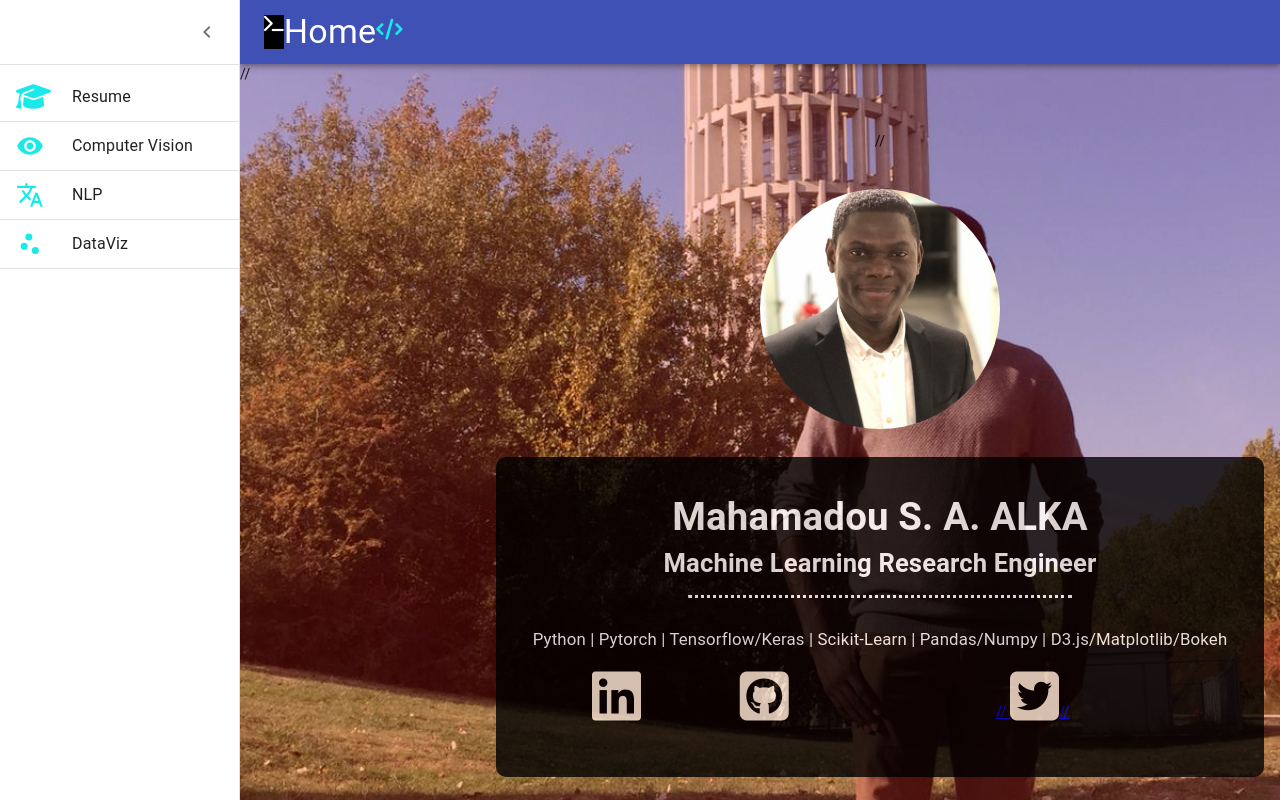
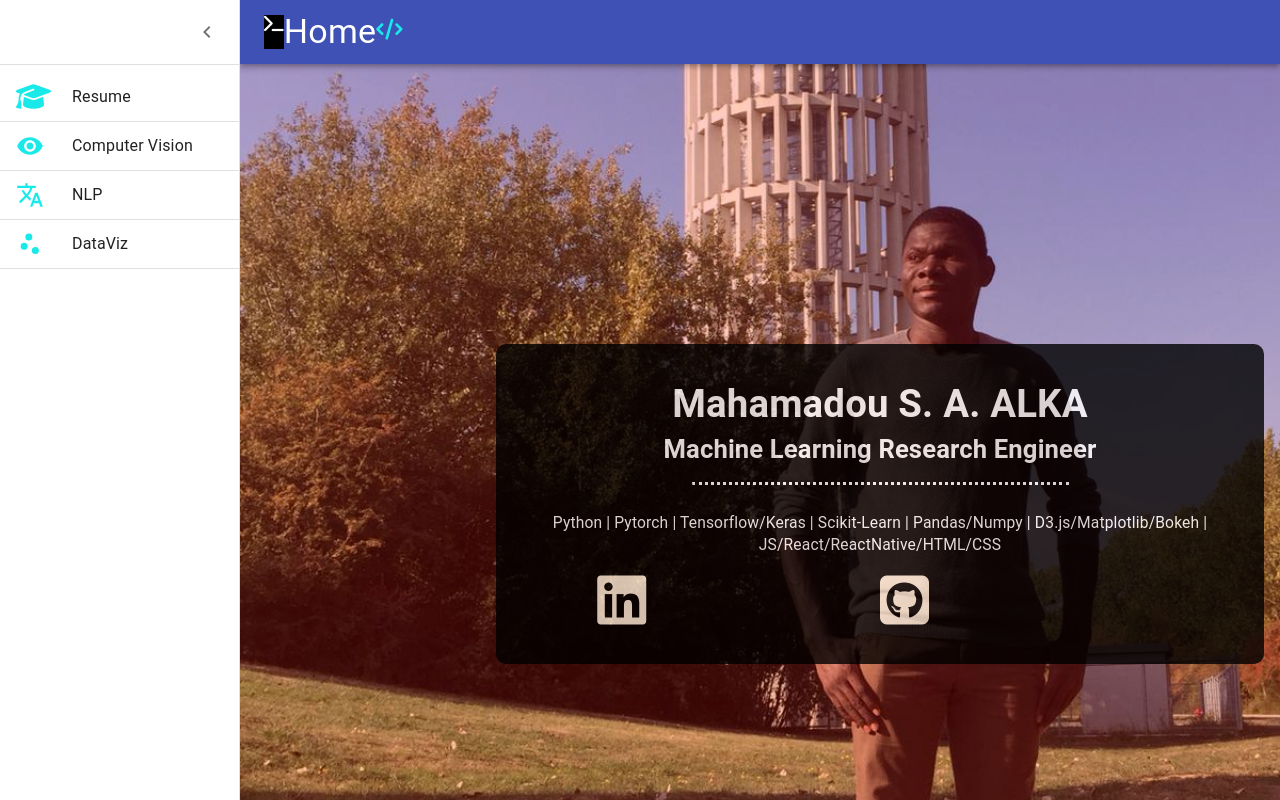
Before and after one commit to AlkaSaliss/dataviz-portfolio, a React (Create React App) app: page / in a window 1280 px wide. Built offline with nearby package versions, Linux system fonts and the light colour scheme; what onnxjs would draw is missing.

Commit message:
update home page

```diff
--- a/package.json
+++ b/package.json
@@ -26,7 +26,7 @@
     "three": "^0.125.0"
   },
   "scripts": {
-    "start": "react-scripts start",
+    "start": "export HTTPS=true&&SSL_CRT_FILE=cert.pem&&SSL_KEY_FILE=key.pem react-scripts start",
     "build": "HTTPS=true react-scripts build",
     "test": "react-scripts test",
     "eject": "react-scripts eject"
--- a/src/App.css
+++ b/src/App.css
@@ -39,10 +39,13 @@
   opacity: 0.8;
   width: 60%;
   margin: auto;
+  margin-top: 20em;
   border-radius: 10px;
   height: 40vmin;
   padding-top: 1.5em;
   padding-bottom: 3em;
+  padding-right: 0.5em;
+  padding-left: 0.5em;
 }
 
 .banner-text h2 {
@@ -72,7 +75,7 @@
 
 .banner-text p {
   color: white;
-  font-size: 2.1vmin;
+  font-size: 1.95vmin;
   padding-top: 0.7em;
 }
 
--- a/src/components/HomePage.js
+++ b/src/components/HomePage.js
@@ -1,7 +1,7 @@
 import React from 'react'
 import { makeStyles } from '@material-ui/core/styles'
 import Paper from '@material-ui/core/Paper'
-import Avatar from '@material-ui/core/Avatar'
+// import Avatar from '@material-ui/core/Avatar'
 import Grid from '@material-ui/core/Grid'
 import Typist from 'react-typist'
 import { Icon } from '@iconify/react'
@@ -38,9 +38,9 @@ export default (props) => {
 
     <Paper className={`${classes.homePage} home-page`} onClick={props.handleClickAway} >
       <Grid container className='home-grid'>
-//         <Grid item xs={12}>
-//           <Avatar alt="Profil" src="/static/images/alka2.jpg" className={`avatar-img ${classes.avatar}`} />
-//         </Grid>
+        {/* <Grid item xs={12}>
+          <Avatar alt="Profil" src="/static/images/alka2.jpg" className={`avatar-img ${classes.avatar}`} />
+        </Grid> */}
         <Grid item xs={12}>
           <div className='banner-text' >
             <Typist avgTypingDelay={50} cursor={{ show: false, blink: false }} >
@@ -54,7 +54,7 @@ export default (props) => {
             </Typist>
 
             <hr />
-            <p> Python | Pytorch | Tensorflow/Keras | Scikit-Learn | Pandas/Numpy | D3.js/Matplotlib/Bokeh </p>
+            <p> Python | Pytorch | Tensorflow/Keras | Scikit-Learn | Pandas/Numpy | D3.js/Matplotlib/Bokeh | JS/React/ReactNative/HTML/CSS </p>
             <div className='social-links' >
               <a href='https://www.linkedin.com/in/mahamadou-salissou-aboubacar-alka-038491133' rel="noopener noreferrer" target='_blank' >
                 <i className="fa fa-linkedin-square" aria-hidden='true'></i>
@@ -64,9 +64,9 @@ export default (props) => {
                 <i className="fa fa-github-square" aria-hidden='true'></i>
               </a>
 
-//               <a href='https://twitter.com/salissoualka' rel="noopener noreferrer" target='_blank' >
-//                 <i className="fa fa-twitter-square" aria-hidden='true'></i>
-//               </a>
+              {/* <a href='https://twitter.com/salissoualka' rel="noopener noreferrer" target='_blank' >
+                <i className="fa fa-twitter-square" aria-hidden='true'></i>
+              </a> */}
 
               <a href='https://stackoverflow.com/users/7437524/alka?tab=profile' rel="noopener noreferrer" target='_blank' >
                 <Icon icon={stackOverflow} className='stack-overflow-icon' />
```
Also changed, not shown: 1 other file (tests, documents, lock files or other folders).
